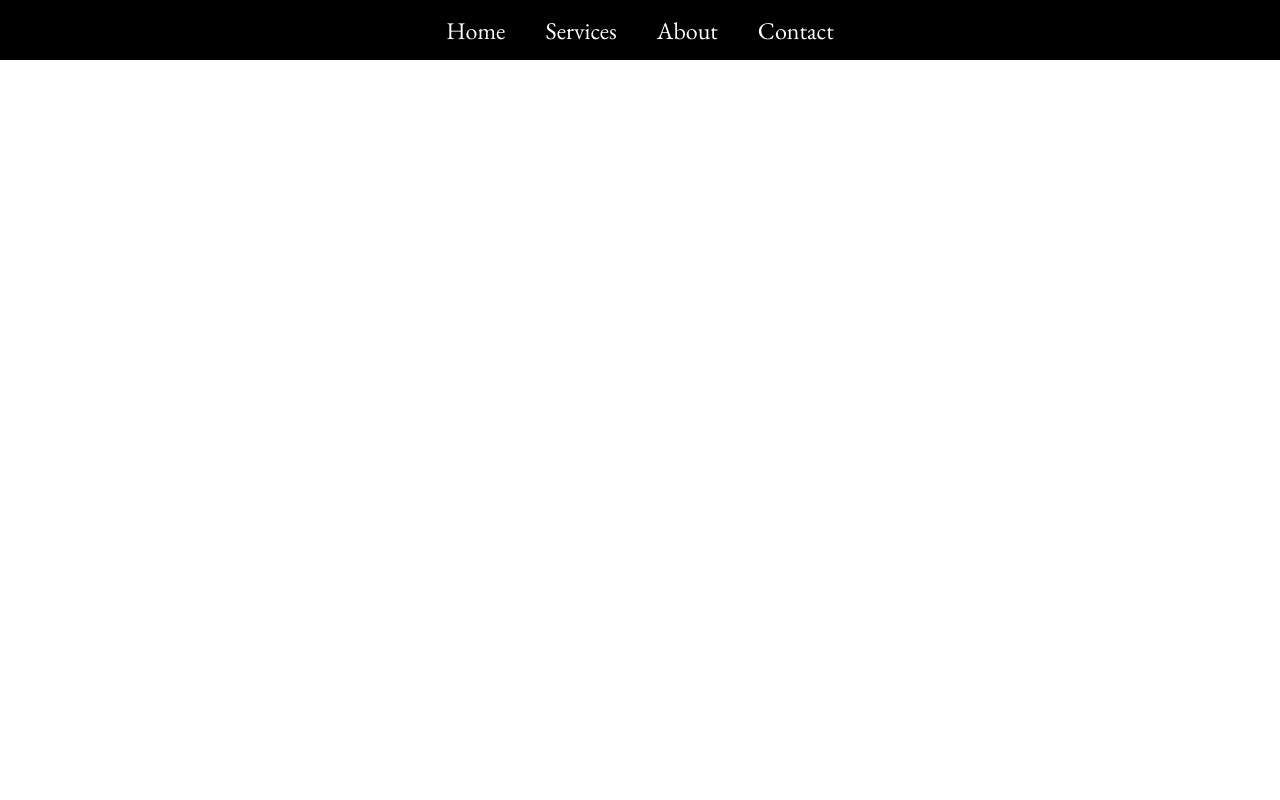
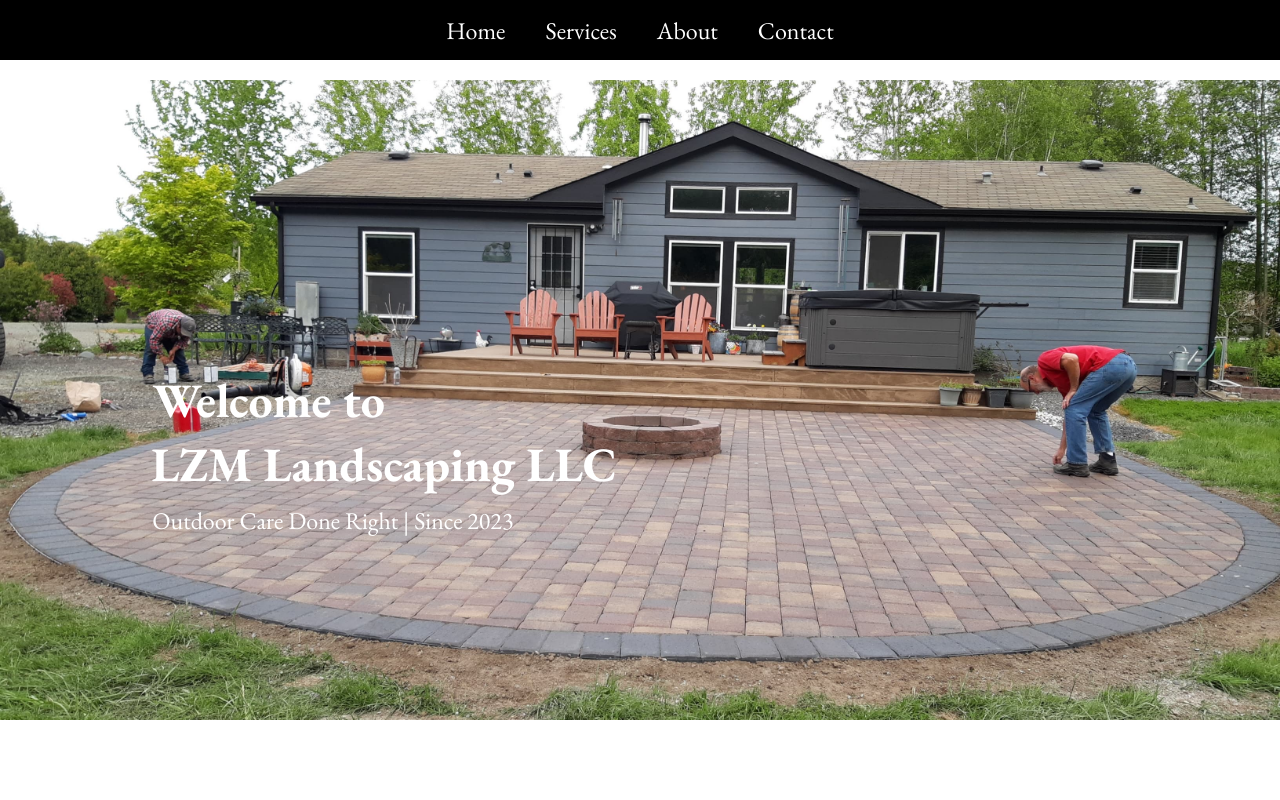
Before and after one commit to rysealex/lzm-landscaping-llc, a React (Create React App) app: page / in a window 1280 px wide. Shown: the top 800 px of the page. Built offline with nearby package versions, Linux system fonts and the light colour scheme; grey boxes are pictures that could not be loaded.

Commit message:
Fixed carousel fade effect and deleted carouselFade css file.

```diff
--- a/src/CarouselFade.css
+++ /dev/null
@@ -1,37 +0,0 @@
-Custom CSS for a fade effect
-
-/* This hides all slides by default */
-.carousel .slide {
-  opacity: 0;
-  transition: opacity 0.6s ease-in-out;
-  position: absolute;
-  top: 0;
-  left: 0;
-  width: 100%;
-}
-
-/* This targets the currently selected slide and makes it visible */
-.carousel .slide.selected {
-  opacity: 1;
-  position: relative; /* This is crucial for keeping the selected slide "in the flow" and prevent it from being hidden behind others */
-  z-index: 1; /* Ensures the active slide is on top of the others */
-}
-
-/* Ensure the wrapper for the slides is positioned correctly */
-.carousel .slider-wrapper,
-.carousel .slider {
-  position: relative;
-  overflow: hidden;
-  height: auto;
-}
-
-/* The parent container needs a fixed height to prevent collapsing */
-.carousel .slider-wrapper.axis-horizontal .slider {
-  min-height: 640px; /* Match this with your .carousel-image height */
-}
-
-.carousel-image {
-  max-height: 640px; /* Or whatever height you want */
-  width: 100%; /* Important for maintaining aspect ratio and filling container */
-  object-fit: cover;
-}
--- a/src/myCarousel.tsx
+++ b/src/myCarousel.tsx
@@ -1,7 +1,6 @@
 import { Carousel } from 'react-responsive-carousel';
 import "react-responsive-carousel/lib/styles/carousel.min.css";
 import './App.css';
-import './CarouselFade.css';
 
 // import gallery images
 import img1 from './gallery/gallery-20.png';
@@ -26,6 +25,9 @@ function MyCarousel() {
         showIndicators={false}
         showStatus={false}
         showArrows={false}
+        swipeable={false}
+        animationHandler={"fade"}
+        transitionTime={1000}
       >
         <div>
           <img src={img6} alt="gallery-6" className='carousel-image' />
```
Also changed, not shown: 1 other file (tests, documents, lock files or other folders).
